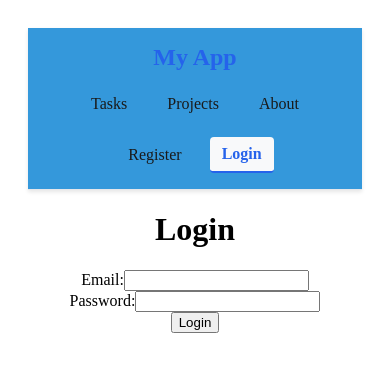
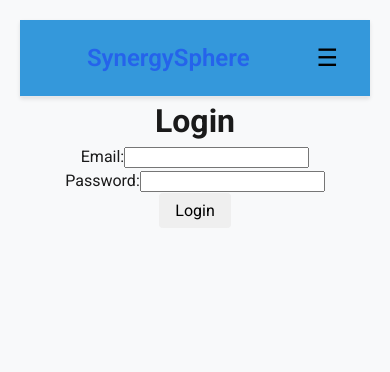
Before and after one commit to GirishIITM/SynergySphere_336, a React (Vite) app in the folder frontend/: page /login in a window 390 px wide. Shown: the top 372 px of the page. Built offline with nearby package versions, Linux system fonts and the light colour scheme.

Commit message:
feat: implement responsive Navbar and Sidebar with toggle functionality and improved styling

```diff
--- a/frontend/src/components/NavSidebar.jsx
+++ b/frontend/src/components/NavSidebar.jsx
@@ -1,13 +1,25 @@
-import React from 'react';
+import React, { useState } from 'react';
 import { Link } from 'react-router-dom';
 import Sidebar from './Sidebar';
 import "../styles/navSidebar.css";
 
 const NavSidebar = ({ children }) => {
+  const [sidebarOpen, setSidebarOpen] = useState(false);
+
+  const toggleSidebar = () => {
+    setSidebarOpen(!sidebarOpen);
+  };
+
+  const closeSidebar = () => {
+    setSidebarOpen(false);
+  };
+
   return (
-    <>
     <div className="nav-container">
       <nav className="navbar">
+        <button className="sidebar-toggle" onClick={toggleSidebar}>
+          ☰
+        </button>
         <div className="brand">
           <Link to="/">SynergySphere</Link>
         </div>
@@ -34,13 +46,12 @@ const NavSidebar = ({ children }) => {
       </nav>
 
       <div className="main-content">
-          <Sidebar />
+        <Sidebar isOpen={sidebarOpen} onClose={closeSidebar} />
         <div className="content-area">
           {children}
         </div>
       </div>
     </div>
-    </>
   );
 };
 
--- a/frontend/src/components/Navbar.jsx
+++ b/frontend/src/components/Navbar.jsx
@@ -1,20 +1,73 @@
+import { useState } from 'react';
 import { Link, useLocation } from 'react-router-dom';
 import "../styles/navbar.css";
 
 function Navbar() {
   const location = useLocation();
+  const [menuOpen, setMenuOpen] = useState(false);
+
+  const toggleMenu = () => {
+    setMenuOpen(!menuOpen);
+  };
+
+  const closeMenu = () => {
+    setMenuOpen(false);
+  };
+
+  // Helper function to check if link is active
+  const isActive = (path) => {
+    if (path === '/') {
+      return location.pathname === '/';
+    }
+    return location.pathname.startsWith(path);
+  };
 
   return (
     <nav className="navbar">
       <div className="navbar-brand">
-        <Link to="/">My App</Link>
+        <Link to="/">SynergySphere</Link>
       </div>
-      <div className="navbar-links">
-        <Link to="/solutions/tasks" className={location.pathname === "/solutions/tasks" ? "active" : ""}>Tasks</Link>
-        <Link to="/solutions/projects" className={location.pathname === "/solutions/projects" ? "active" : ""}>Projects</Link>
-        <Link to="/about" className={location.pathname === "/about" ? "active" : ""}>About</Link>
-        <Link to="/register" className={location.pathname === "/register" ? "active" : ""}>Register</Link>
-        <Link to="/login" className={location.pathname === "/login" ? "active" : ""}>Login</Link>
+
+      <button className="navbar-toggle" onClick={toggleMenu}>
+        {menuOpen ? '✕' : '☰'}
+      </button>
+
+      <div className={`navbar-links ${menuOpen ? 'open' : ''}`}>
+        <Link
+          to="/solutions/tasks"
+          className={isActive("/solutions/tasks") ? "active" : ""}
+          onClick={closeMenu}
+        >
+          Tasks
+        </Link>
+        <Link
+          to="/solutions/projects"
+          className={isActive("/solutions/projects") ? "active" : ""}
+          onClick={closeMenu}
+        >
+          Projects
+        </Link>
+        <Link
+          to="/about"
+          className={isActive("/about") ? "active" : ""}
+          onClick={closeMenu}
+        >
+          About
+        </Link>
+        <Link
+          to="/register"
+          className={isActive("/register") ? "active" : ""}
+          onClick={closeMenu}
+        >
+          Register
+        </Link>
+        <Link
+          to="/login"
+          className={isActive("/login") ? "active" : ""}
+          onClick={closeMenu}
+        >
+          Login
+        </Link>
       </div>
     </nav>
   );
--- a/frontend/src/components/Sidebar.jsx
+++ b/frontend/src/components/Sidebar.jsx
@@ -2,23 +2,31 @@ import React from 'react';
 import { Link, useLocation } from 'react-router-dom';
 import "../styles/sidebar.css";
 
-const Sidebar = () => {
+const Sidebar = ({ isOpen, onClose }) => {
   const location = useLocation();
 
   return (
-    <>
-      <div className="sidebar">
+    <div className={`sidebar ${isOpen ? 'open' : ''}`}>
       <div className="navigation-section">
-          <h2 className="section-title">Navigation</h2>
+        <h2 className="section-title">
+          Navigation
+          <button className="close-sidebar" onClick={onClose}>✕</button>
+        </h2>
         <ul className="nav-list">
-            <li className="nav-item">
-              <Link to="/solutions/tasks" className={location.pathname === "/solutions/tasks" ? "active" : ""}>
+          <li className={`nav-item ${location.pathname === "/solutions/tasks" ? "active" : ""}`}>
+            <Link
+              to="/solutions/tasks"
+              onClick={onClose}
+            >
               <span className="nav-icon">📋</span>
               Tasks
             </Link>
           </li>
-            <li className="nav-item">
-              <Link to="/solutions/projects" className={location.pathname === "/solutions/projects" ? "active" : ""}>
+          <li className={`nav-item ${location.pathname === "/solutions/projects" ? "active" : ""}`}>
+            <Link
+              to="/solutions/projects"
+              onClick={onClose}
+            >
               <span className="nav-icon">📁</span>
               Projects
             </Link>
@@ -26,7 +34,6 @@ const Sidebar = () => {
         </ul>
       </div>
     </div>
-    </>
   );
 };
 
--- a/frontend/src/index.css
+++ b/frontend/src/index.css
@@ -1,3 +1,5 @@
+@import url('https://fonts.googleapis.com/css2?family=Roboto:ital,wght@0,100..900;1,100..900&display=swap');
+
 :root {
   --color-bg: #f8f9fa;
   --color-surface: #ffffff;
@@ -21,6 +23,14 @@
   --color-error: #ef4444;
   --color-success: #22c55e;
 
+  --font-family: 'Roboto', sans-serif;
+  --font-size: 16px;
+  --font-size-sm: 14px;
+  --font-size-lg: 18px;
+  --font-weight-normal: 400;
+  --font-weight-bold: 700;
+  --transition: all 0.3s ease;
+  --box-shadow: 0 1px 3px rgba(0, 0, 0, 0.1);
 }
 
 .theme-dark {
@@ -46,3 +56,80 @@
   --color-error: #f87171;
   --color-success: #4ade80;
 }
+
+body {
+  margin: 0;
+  font-family: var(--font-family);
+  font-size: var(--font-size);
+  line-height: 1.5;
+  color: var(--color-text);
+  background-color: var(--color-bg);
+  transition: background-color var(--transition), color var(--transition);
+}
+
+h1,
+h2,
+h3,
+h4,
+h5,
+h6 {
+  margin: 0;
+  font-family: var(--font-family);
+  font-weight: var(--font-weight-bold);
+}
+
+p {
+  font-family: var(--font-family);
+  margin: 0;
+  font-weight: var(--font-weight-normal);
+}
+
+a {
+  color: var(--color-link);
+  text-decoration: none;
+  font-family: var(--font-family);
+  transition: color var(--transition);
+}
+
+a:hover {
+  color: var(--color-link-hover);
+}
+
+a:focus {
+  outline: none;
+  box-shadow: 0 0 0 2px var(--color-link-hover);
+}
+
+button {
+  font-family: inherit;
+  font-size: inherit;
+  padding: 0.5rem 1rem;
+  border-radius: 4px;
+  border: none;
+  cursor: pointer;
+  transition: background-color var(--transition), color var(--transition);
+}
+
+button:hover {
+  background-color: var(--color-btn-bg-hover);
+}
+
+button:disabled {
+  background-color: var(--color-btn-disabled-bg);
+  color: var(--color-btn-disabled-text);
+  cursor: not-allowed;
+}
+
+button.primary {
+  background-color: var(--color-btn-bg);
+  color: var(--color-btn-text);
+}
+
+button.primary:hover {
+  background-color: var(--color-btn-bg-hover);
+}
+
+button.primary:disabled {
+  background-color: var(--color-btn-disabled-bg);
+  color: var(--color-btn-disabled-text);
+}
--- a/frontend/src/styles/navSidebar.css
+++ b/frontend/src/styles/navSidebar.css
@@ -1,7 +1,7 @@
 .nav-container {
     display: flex;
     flex-direction: column;
-    height: 100vh;
+    min-height: 100vh;
 }
 
 .navbar {
@@ -20,8 +20,10 @@
 }
 
 .brand a {
-    color: white;
+    color: var(--color-primary);
     text-decoration: none;
+    font-size: 1.5rem;
+    font-weight: 600;
     transition: color 0.3s;
 }
 
@@ -30,19 +32,23 @@
 }
 
 .search-container {
-    margin: 0 16px;
+    flex: 1;
+    max-width: 500px;
+    margin: 0 20px;
 }
 
 .search-wrapper {
     position: relative;
+    width: 100%;
 }
 
 .search-input {
     width: 100%;
-    padding: 8px;
+    padding: 8px 40px 8px 12px;
     border-radius: 4px;
-    border: 1px solid #ccc;
-    color: #333;
+    border: 1px solid var(--color-border);
+    background-color: var(--color-input-bg);
+    color: var(--color-input-text);
 }
 
 .search-input:focus {
@@ -53,9 +59,9 @@
 
 .search-button {
     position: absolute;
-    right: 8px;
-    top: 8px;
-    color: #777;
+    right: 5px;
+    top: 50%;
+    transform: translateY(-50%);
     background: none;
     border: none;
     cursor: pointer;
@@ -64,6 +70,7 @@
 .profile-container {
     display: flex;
     align-items: center;
+    margin-left: 10px;
 }
 
 .profile-icon {
@@ -76,6 +83,7 @@
     justify-content: center;
     color: white;
     cursor: pointer;
+    font-size: 1.2rem;
     transition: background-color 0.3s;
 }
 
@@ -83,15 +91,65 @@
     background-color: var(--accent-color, #f39c12);
 }
 
+.sidebar-toggle {
+    display: none;
+    font-size: 1.5rem;
+    background: none;
+    border: none;
+    cursor: pointer;
+    margin-right: 10px;
+}
+
 .main-content {
     display: flex;
     flex: 1;
-    overflow: hidden;
+    position: relative;
 }
 
 .content-area {
     flex: 1;
-    padding: 16px;
-    overflow: auto;
+    padding: 10px;
+    overflow-x: auto;
     background-color: var(--background-color, #f5f5f5);
 }
+
+@media (max-width: 768px) {
+    .sidebar {
+        position: fixed;
+        left: -256px;
+        top: 0;
+        bottom: 0;
+        z-index: 100;
+        transition: transform 0.3s ease;
+        box-shadow: 2px 0 5px rgba(0, 0, 0, 0.2);
+    }
+
+    .sidebar.open {
+        transform: translateX(256px);
+    }
+
+    .sidebar-toggle {
+        display: block;
+    }
+
+    .search-container {
+        margin: 0 10px;
+    }
+
+    .content-area {
+        padding: 10px;
+    }
+}
+
+@media (max-width: 480px) {
+    .navbar-links {
+        flex-direction: column;
+        gap: 10px;
+        width: 100%;
+    }
+
+    .search-container {
+        max-width: 100%;
+        margin: 10px 0;
+    }
+}
--- a/frontend/src/styles/navbar.css
+++ b/frontend/src/styles/navbar.css
@@ -50,19 +50,49 @@
   border-bottom: 2px solid var(--color-primary);
 }
 
+.navbar-toggle {
+  display: none;
+  background: none;
+  border: none;
+  cursor: pointer;
+  font-size: 1.5rem;
+}
+
 @media (max-width: 768px) {
   .navbar {
-    flex-direction: column;
     padding: 1rem;
   }
 
-  .navbar-brand {
-    margin-bottom: 1rem;
+  .navbar-toggle {
+    display: block;
   }
 
   .navbar-links {
-    flex-wrap: wrap;
-    justify-content: center;
-    gap: 1rem;
+    position: fixed;
+    top: 70px;
+    left: 0;
+    right: 0;
+    background-color: var(--color-surface);
+    flex-direction: column;
+    align-items: center;
+    padding: 1rem;
+    box-shadow: 0 4px 6px var(--color-shadow);
+    transform: translateY(-150%);
+    transition: transform 0.3s ease;
+    z-index: 99;
+  }
+
+  .navbar-links.open {
+    transform: translateY(0);
   }
 }
+
+@media (max-width: 480px) {
+  .navbar {
+    flex-wrap: wrap;
+  }
+
+  .navbar-brand {
+    flex: 1;
+  }
+}
--- a/frontend/src/styles/sidebar.css
+++ b/frontend/src/styles/sidebar.css
@@ -3,6 +3,7 @@
      background-color: #f3f4f6;
      height: 100%;
      padding: 16px;
+     transition: transform 0.3s ease;
  }
 
  .navigation-section {
@@ -13,6 +14,9 @@
      font-size: 1.25rem;
      font-weight: 600;
      margin-bottom: 16px;
+     display: flex;
+     justify-content: space-between;
+     align-items: center;
  }
 
  .nav-list {
@@ -43,3 +47,34 @@
  .nav-icon {
      margin-right: 8px;
  }
+
+ .close-sidebar {
+     display: none;
+     background: none;
+     border: none;
+     cursor: pointer;
+     font-size: 1.2rem;
+ }
+
+ @media (max-width: 768px) {
+     .close-sidebar {
+         display: block;
+     }
+
+     .theme-dark .sidebar {
+         background-color: var(--color-surface);
+     }
+
+     .sidebar {
+         position: fixed;
+         top: 0;
+         left: 0;
+         z-index: 1000;
+         transform: translateX(-100%);
+         box-shadow: 2px 0 5px rgba(0, 0, 0, 0.1);
+     }
+
+     .sidebar.open {
+         transform: translateX(0);
+     }
+ }
```
Lines whose indentation alone changed are shown as unchanged.
